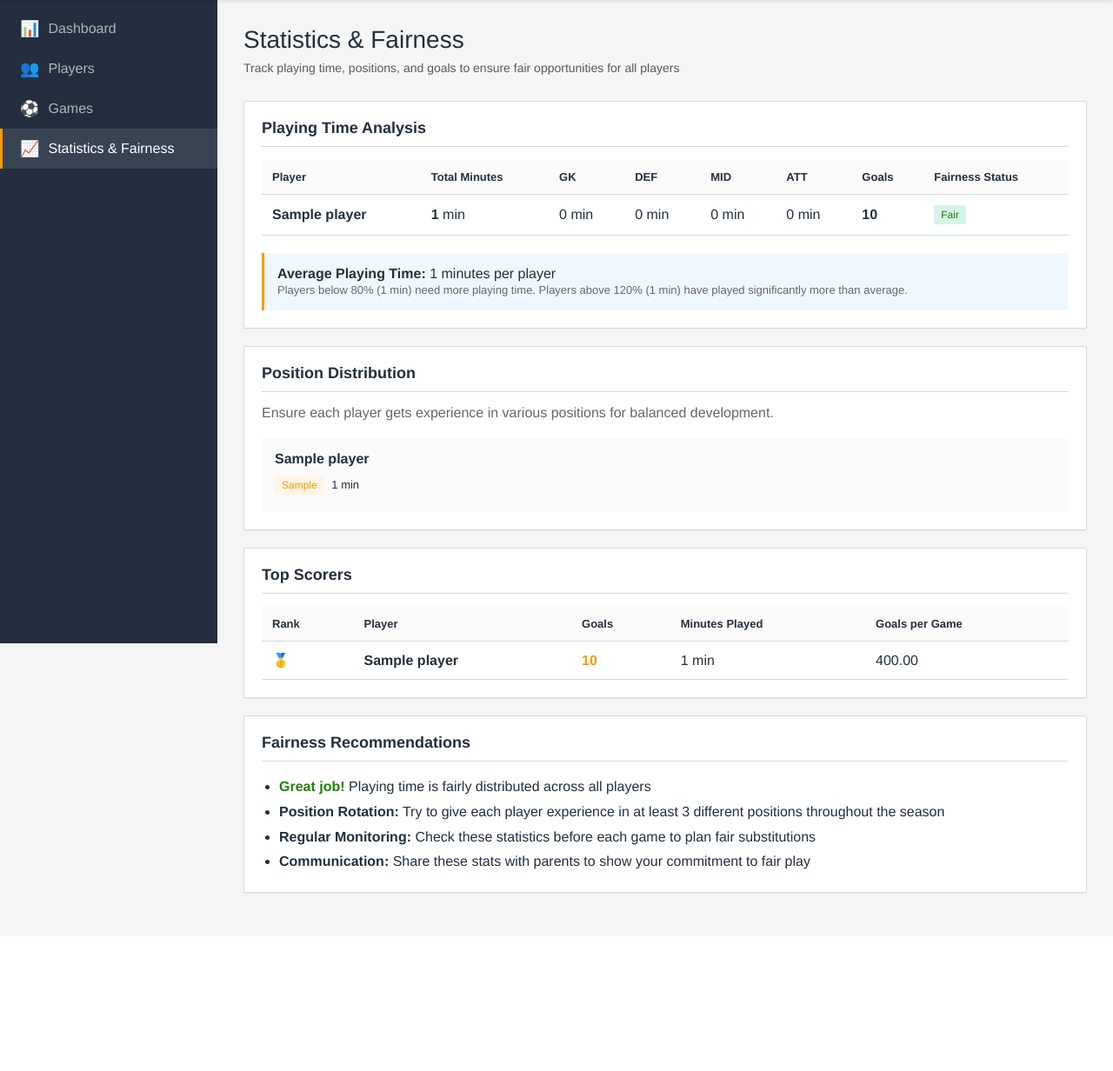
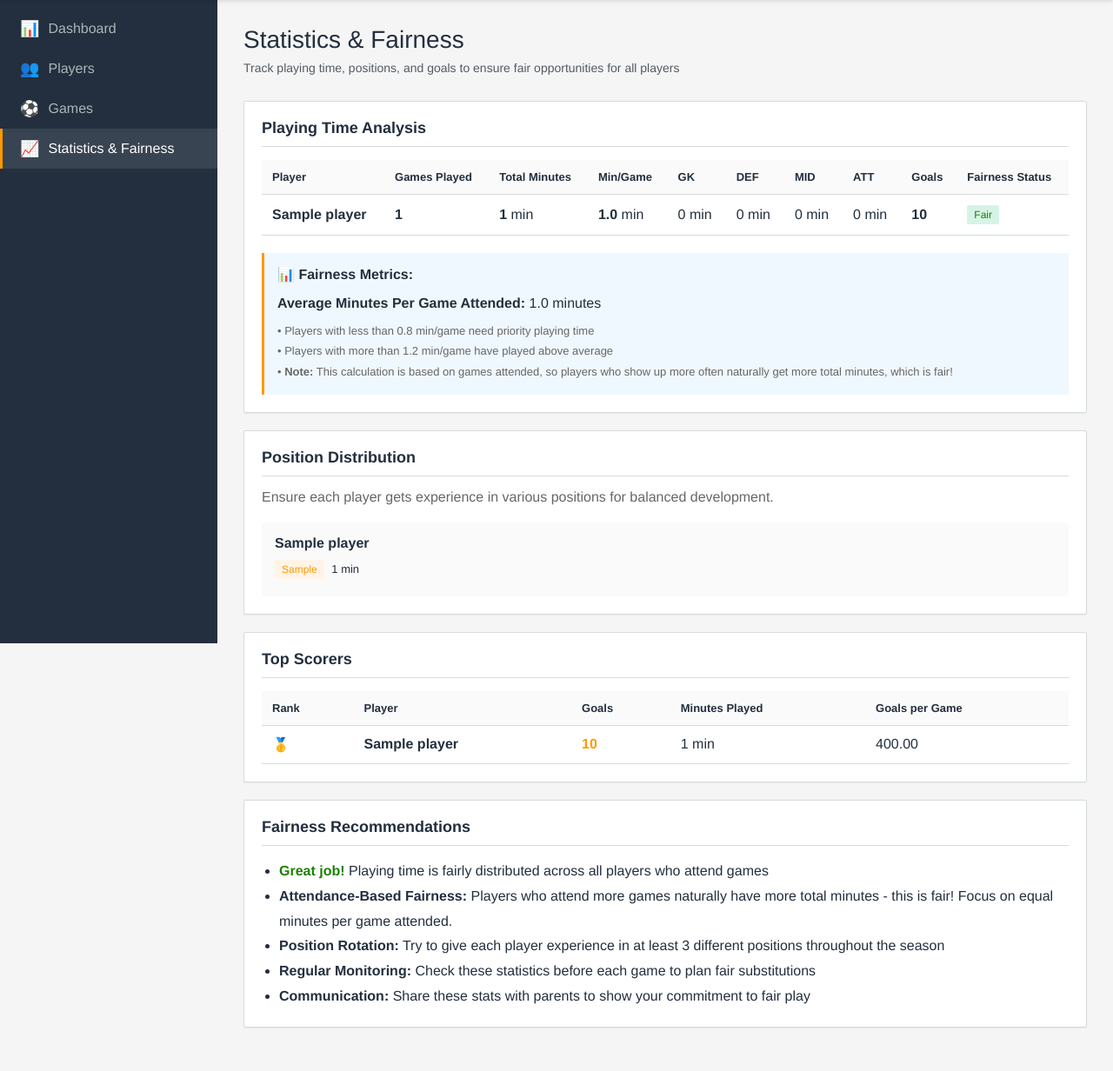
Before and after one commit to johnmcavoy/football, a Flask app: page /statistics in a window 1280 px wide. Shown: the part 60-1292 px from the top of the page at 87% size. Before the commit the page ends 1088 px from the top, so only its background shows below. Run offline with Flask 3, Linux system fonts and the light colour scheme; tables that the repository leaves empty hold one stand-in row (values such as "Sample post").

Commit message:
Add player availability selection and attendance-based fairness metrics
This update addresses the real-world scenario where not all players can attend every game:

Features added:
- Player availability selection interface before planning games
- GameAvailability model to track which players are available for each game
- Auto-planner now only considers available players when generating rotation plans
- Statistics page enhanced with:
  * Games played column (distinct games where player participated)
  * Minutes per game column (average minutes when attending)
  * Attendance-based fairness calculation (compares minutes per game attended, not total minutes)

Fairness improvement:
Players who attend more games naturally accumulate more total minutes, which is fair.
The new metrics ensure that when players DO attend, they get equal playing time.
This prevents penalizing consistent attendance while maintaining fairness.

```diff
--- a/app.py
+++ b/app.py
@@ -60,6 +60,18 @@ class Substitution(db.Model):
     game = db.relationship('Game', backref='substitutions')
     player_out = db.relationship('Player', foreign_keys=[player_out_id])
     player_in = db.relationship('Player', foreign_keys=[player_in_id])
+
+
+class GameAvailability(db.Model):
+    """Tracks which players are available for each game"""
+    id = db.Column(db.Integer, primary_key=True)
+    game_id = db.Column(db.Integer, db.ForeignKey('game.id'), nullable=False)
+    player_id = db.Column(db.Integer, db.ForeignKey('player.id'), nullable=False)
+    available = db.Column(db.Boolean, default=True)
+    created_at = db.Column(db.DateTime, default=datetime.utcnow)
+
+    game = db.relationship('Game', backref='availabilities')
+    player = db.relationship('Player', backref='availabilities')
 
 
 # Routes
@@ -231,40 +243,70 @@ def auto_plan_game(game_id):
     all_players = Player.query.filter_by(active=True).all()
 
     if request.method == 'POST':
-        # Save the rotation plan to the database
-        # Clear existing positions for this game
-        PlayerPosition.query.filter_by(game_id=game_id).delete()
+        # Check if this is saving availability or saving the plan
+        if 'availability' in request.form:
+            # Save player availability
+            GameAvailability.query.filter_by(game_id=game_id).delete()
 
-        # Get the plan data from the form
-        import json
-        plan_data = json.loads(request.form.get('plan_data', '[]'))
+            for player in all_players:
+                available = request.form.get(f'player_{player.id}') == 'on'
+                availability = GameAvailability(
+                    game_id=game_id,
+                    player_id=player.id,
+                    available=available
+                )
+                db.session.add(availability)
 
-        for rotation in plan_data:
-            stint = rotation['stint']
-            for pos_key, player_id in rotation['positions'].items():
-                if player_id:
-                    position = PlayerPosition(
-                        game_id=game_id,
-                        player_id=int(player_id),
-                        position=pos_key,
-                        stint_number=stint,
-                        minutes_played=rotation['duration']
-                    )
-                    db.session.add(position)
+            db.session.commit()
+            # Redirect to GET to generate the plan
+            return redirect(url_for('auto_plan_game', game_id=game_id))
+        else:
+            # Save the rotation plan to the database
+            # Clear existing positions for this game
+            PlayerPosition.query.filter_by(game_id=game_id).delete()
 
-        db.session.commit()
-        return redirect(url_for('game_detail', game_id=game_id))
+            # Get the plan data from the form
+            import json
+            plan_data = json.loads(request.form.get('plan_data', '[]'))
 
-    # GET request - generate the plan
-    num_players = len(all_players)
+            for rotation in plan_data:
+                stint = rotation['stint']
+                for pos_key, player_id in rotation['positions'].items():
+                    if player_id:
+                        position = PlayerPosition(
+                            game_id=game_id,
+                            player_id=int(player_id),
+                            position=pos_key,
+                            stint_number=stint,
+                            minutes_played=rotation['duration']
+                        )
+                        db.session.add(position)
+
+            db.session.commit()
+            return redirect(url_for('game_detail', game_id=game_id))
+
+    # GET request - check if availability is set
+    availabilities = GameAvailability.query.filter_by(game_id=game_id).all()
+
+    # If availability not set, show selection page
+    if not availabilities:
+        return render_template('player_availability.html',
+                             game=game,
+                             players=all_players)
+
+    # Get available players only
+    available_player_ids = [a.player_id for a in availabilities if a.available]
+    available_players = [p for p in all_players if p.id in available_player_ids]
+
+    num_players = len(available_players)
     if num_players < 5:
         return render_template('auto_plan.html',
                              game=game,
-                             error="You need at least 5 active players to generate a rotation plan")
+                             error=f"You need at least 5 available players to generate a rotation plan. Currently only {num_players} players are marked as available. Please go back and update availability.")
 
-    # Calculate player stats for fairness
+    # Calculate player stats for fairness (use available_players for this game)
     player_stats = {}
-    for player in all_players:
+    for player in available_players:
         total_minutes = db.session.query(db.func.sum(PlayerPosition.minutes_played))\
             .filter_by(player_id=player.id).scalar() or 0
 
@@ -296,7 +338,7 @@ def auto_plan_game(game_id):
     rotation_plan = []
 
     # Track which players have played which positions in THIS game
-    game_position_tracker = {p.id: {pos: 0 for pos in positions} for p in all_players}
+    game_position_tracker = {p.id: {pos: 0 for pos in positions} for p in available_players}
 
     for stint in range(1, num_rotations + 1):
         rotation = {
@@ -308,8 +350,8 @@ def auto_plan_game(game_id):
         }
 
         # Sort players by who needs playing time most
-        available_players = sorted(
-            all_players,
+        players_sorted = sorted(
+            available_players,
             key=lambda p: (
                 player_stats[p.id]['total_minutes'],  # Historical minutes (lower is better)
                 player_stats[p.id]['times_on_pitch']  # Times in this game (lower is better)
@@ -321,7 +363,7 @@ def auto_plan_game(game_id):
 
         # First, assign goalkeeper - prioritize those who prefer it and haven't played it much
         gk_candidates = sorted(
-            available_players,
+            players_sorted,
             key=lambda p: (
                 not p.prefers_goal,  # Prefer those who like goal
                 game_position_tracker[p.id]['GK'],  # Haven't played GK in this game
@@ -336,7 +378,7 @@ def auto_plan_game(game_id):
         # Assign other positions
         for position in ['DEF1', 'DEF2', 'MID', 'ATT']:
             # Get players not yet assigned in this rotation
-            position_candidates = [p for p in available_players if p.id not in assigned_players]
+            position_candidates = [p for p in players_sorted if p.id not in assigned_players]
 
             # Sort by who needs this position most
             position_candidates = sorted(
@@ -359,7 +401,7 @@ def auto_plan_game(game_id):
 
     # Calculate bench periods for each player
     player_summary = []
-    for player in all_players:
+    for player in available_players:
         stints_playing = sum(1 for r in rotation_plan
                             if player.id in r['positions'].values())
         minutes_playing = stints_playing * rotation_interval
@@ -385,7 +427,7 @@ def auto_plan_game(game_id):
                          game=game,
                          rotation_plan=rotation_plan,
                          player_summary=player_summary,
-                         all_players=all_players,
+                         all_players=available_players,
                          game_duration=game_duration)
 
 
@@ -400,6 +442,18 @@ def statistics():
         total_minutes = db.session.query(db.func.sum(PlayerPosition.minutes_played))\
             .filter_by(player_id=player.id).scalar() or 0
 
+        # Games played (count distinct games)
+        games_played = db.session.query(db.func.count(db.func.distinct(PlayerPosition.game_id)))\
+            .filter_by(player_id=player.id).scalar() or 0
+
+        # Games available (count distinct games they were marked available)
+        games_available = db.session.query(db.func.count(db.func.distinct(GameAvailability.game_id)))\
+            .filter(GameAvailability.player_id == player.id, GameAvailability.available == True).scalar() or 0
+
+        # If no availability data exists (old games), use games_played as proxy
+        if games_available == 0 and games_played > 0:
+            games_available = games_played
+
         # Position breakdown
         position_counts = db.session.query(
             PlayerPosition.position,
@@ -410,9 +464,15 @@ def statistics():
         total_goals = db.session.query(db.func.sum(PlayerPosition.goals_scored))\
             .filter_by(player_id=player.id).scalar() or 0
 
+        # Calculate minutes per game attended
+        minutes_per_game = total_minutes / games_available if games_available > 0 else 0
+
         stats.append({
             'player': player,
             'total_minutes': total_minutes,
+            'games_played': games_played,
+            'games_available': games_available,
+            'minutes_per_game': minutes_per_game,
             'positions': dict(position_counts),
             'total_goals': total_goals
         })
--- a/templates/statistics.html
+++ b/templates/statistics.html
@@ -15,7 +15,9 @@
         <thead>
             <tr>
                 <th>Player</th>
+                <th>Games Played</th>
                 <th>Total Minutes</th>
+                <th>Min/Game</th>
                 <th>GK</th>
                 <th>DEF</th>
                 <th>MID</th>
@@ -25,21 +27,34 @@
             </tr>
         </thead>
         <tbody>
-            {% set total_minutes_list = [] %}
+            {% set minutes_per_game_list = [] %}
             {% for stat in stats %}
-                {% set _ = total_minutes_list.append(stat.total_minutes) %}
+                {% if stat.games_available > 0 %}
+                    {% set _ = minutes_per_game_list.append(stat.minutes_per_game) %}
+                {% endif %}
             {% endfor %}
-            {% set avg_minutes = (total_minutes_list | sum) / (total_minutes_list | length) if total_minutes_list else 0 %}
+            {% set avg_minutes_per_game = (minutes_per_game_list | sum) / (minutes_per_game_list | length) if minutes_per_game_list else 0 %}
 
             {% for stat in stats %}
             <tr>
                 <td><strong>{{ stat.player.name }}</strong></td>
                 <td>
-                    <strong>{{ stat.total_minutes }}</strong> min
-                    {% if stat.total_minutes < avg_minutes * 0.8 %}
-                        <span style="color: var(--danger-color); margin-left: 5px;">↓</span>
-                    {% elif stat.total_minutes > avg_minutes * 1.2 %}
-                        <span style="color: var(--warning-color); margin-left: 5px;">↑</span>
+                    <strong>{{ stat.games_played }}</strong>
+                    {% if stat.games_available > stat.games_played %}
+                        <span style="font-size: 11px; color: #666;"> / {{ stat.games_available }}</span>
+                    {% endif %}
+                </td>
+                <td><strong>{{ stat.total_minutes }}</strong> min</td>
+                <td>
+                    {% if stat.games_available > 0 %}
+                        <strong>{{ "%.1f" | format(stat.minutes_per_game) }}</strong> min
+                        {% if stat.minutes_per_game < avg_minutes_per_game * 0.8 %}
+                            <span style="color: var(--danger-color); margin-left: 5px;">↓</span>
+                        {% elif stat.minutes_per_game > avg_minutes_per_game * 1.2 %}
+                            <span style="color: var(--warning-color); margin-left: 5px;">↑</span>
+                        {% endif %}
+                    {% else %}
+                        <span style="color: #999;">-</span>
                     {% endif %}
                 </td>
                 <td>{{ stat.positions.get('GK', 0) }} min</td>
@@ -48,9 +63,11 @@
                 <td>{{ stat.positions.get('ATT', 0) }} min</td>
                 <td><strong>{{ stat.total_goals }}</strong></td>
                 <td>
-                    {% if stat.total_minutes < avg_minutes * 0.8 %}
+                    {% if stat.games_available == 0 %}
+                        <span class="badge badge-secondary">No Games</span>
+                    {% elif stat.minutes_per_game < avg_minutes_per_game * 0.8 %}
                         <span class="badge badge-danger">Needs More Time</span>
-                    {% elif stat.total_minutes > avg_minutes * 1.2 %}
+                    {% elif stat.minutes_per_game > avg_minutes_per_game * 1.2 %}
                         <span class="badge badge-warning">Above Average</span>
                     {% else %}
                         <span class="badge badge-success">Fair</span>
@@ -61,14 +78,17 @@
         </tbody>
     </table>
 
-    {% if avg_minutes > 0 %}
+    {% if avg_minutes_per_game > 0 %}
     <div style="margin-top: 20px; padding: 15px; background: #f0f8ff; border-left: 3px solid var(--secondary-color);">
-        <strong>Average Playing Time:</strong> {{ "%.0f" | format(avg_minutes) }} minutes per player
-        <br>
-        <span style="font-size: 13px; color: #666;">
-            Players below 80% ({{ "%.0f" | format(avg_minutes * 0.8) }} min) need more playing time.
-            Players above 120% ({{ "%.0f" | format(avg_minutes * 1.2) }} min) have played significantly more than average.
-        </span>
+        <strong>📊 Fairness Metrics:</strong>
+        <div style="margin-top: 10px; line-height: 1.8;">
+            <div><strong>Average Minutes Per Game Attended:</strong> {{ "%.1f" | format(avg_minutes_per_game) }} minutes</div>
+            <div style="font-size: 13px; color: #666; margin-top: 5px;">
+                • Players with less than {{ "%.1f" | format(avg_minutes_per_game * 0.8) }} min/game need priority playing time<br>
+                • Players with more than {{ "%.1f" | format(avg_minutes_per_game * 1.2) }} min/game have played above average<br>
+                • <strong>Note:</strong> This calculation is based on games attended, so players who show up more often naturally get more total minutes, which is fair!
+            </div>
+        </div>
     </div>
     {% endif %}
 </div>
@@ -145,17 +165,18 @@
     <ul style="padding-left: 20px; line-height: 1.8;">
         {% set needs_time = [] %}
         {% for stat in stats %}
-            {% if avg_minutes > 0 and stat.total_minutes < avg_minutes * 0.8 %}
+            {% if avg_minutes_per_game > 0 and stat.games_available > 0 and stat.minutes_per_game < avg_minutes_per_game * 0.8 %}
                 {% set _ = needs_time.append(stat.player.name) %}
             {% endif %}
         {% endfor %}
 
         {% if needs_time %}
-            <li><strong style="color: var(--danger-color);">Priority Players:</strong> {{ needs_time | join(', ') }} need more playing time in upcoming games</li>
+            <li><strong style="color: var(--danger-color);">Priority Players:</strong> {{ needs_time | join(', ') }} need more playing time in games they attend</li>
         {% else %}
-            <li><strong style="color: var(--success-color);">Great job!</strong> Playing time is fairly distributed across all players</li>
+            <li><strong style="color: var(--success-color);">Great job!</strong> Playing time is fairly distributed across all players who attend games</li>
         {% endif %}
 
+        <li><strong>Attendance-Based Fairness:</strong> Players who attend more games naturally have more total minutes - this is fair! Focus on equal minutes per game attended.</li>
         <li><strong>Position Rotation:</strong> Try to give each player experience in at least 3 different positions throughout the season</li>
         <li><strong>Regular Monitoring:</strong> Check these statistics before each game to plan fair substitutions</li>
         <li><strong>Communication:</strong> Share these stats with parents to show your commitment to fair play</li>
```
Also changed, not shown: templates/player_availability.html (added, +123 -0 lines).
